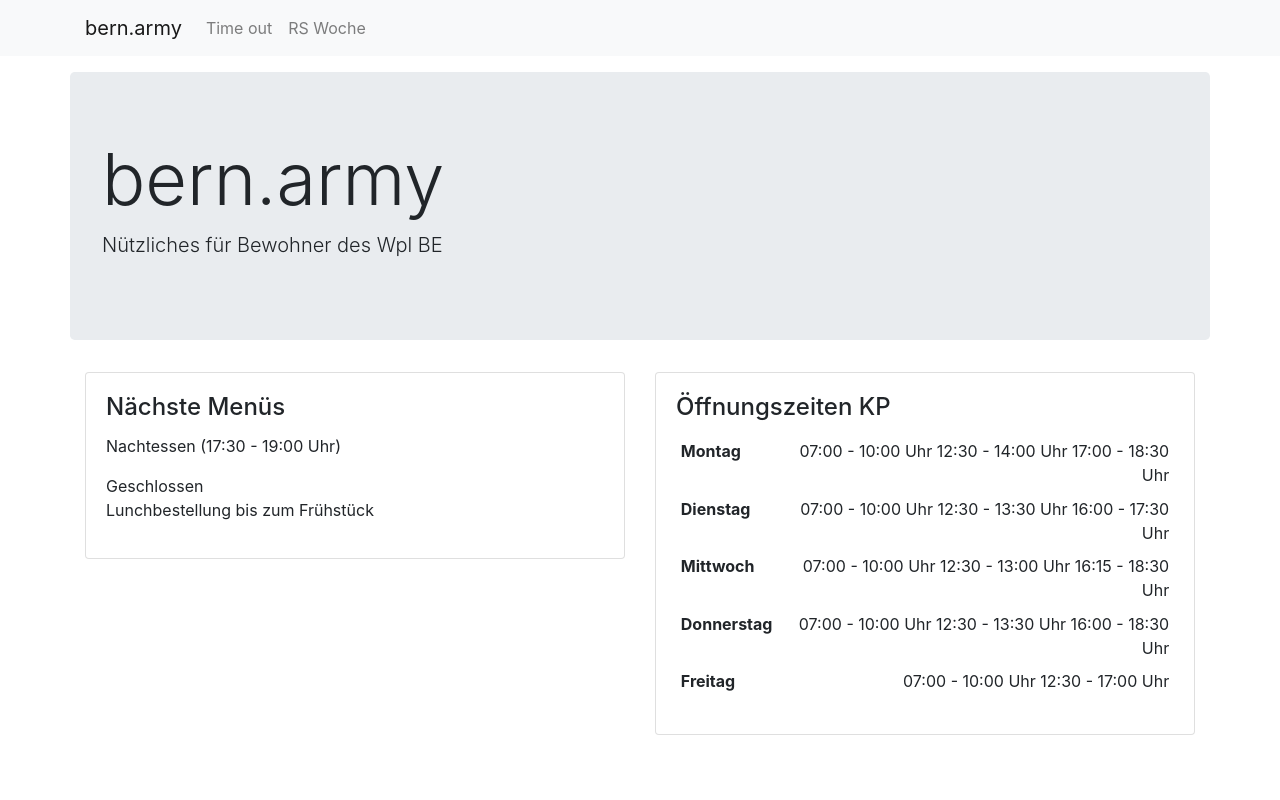
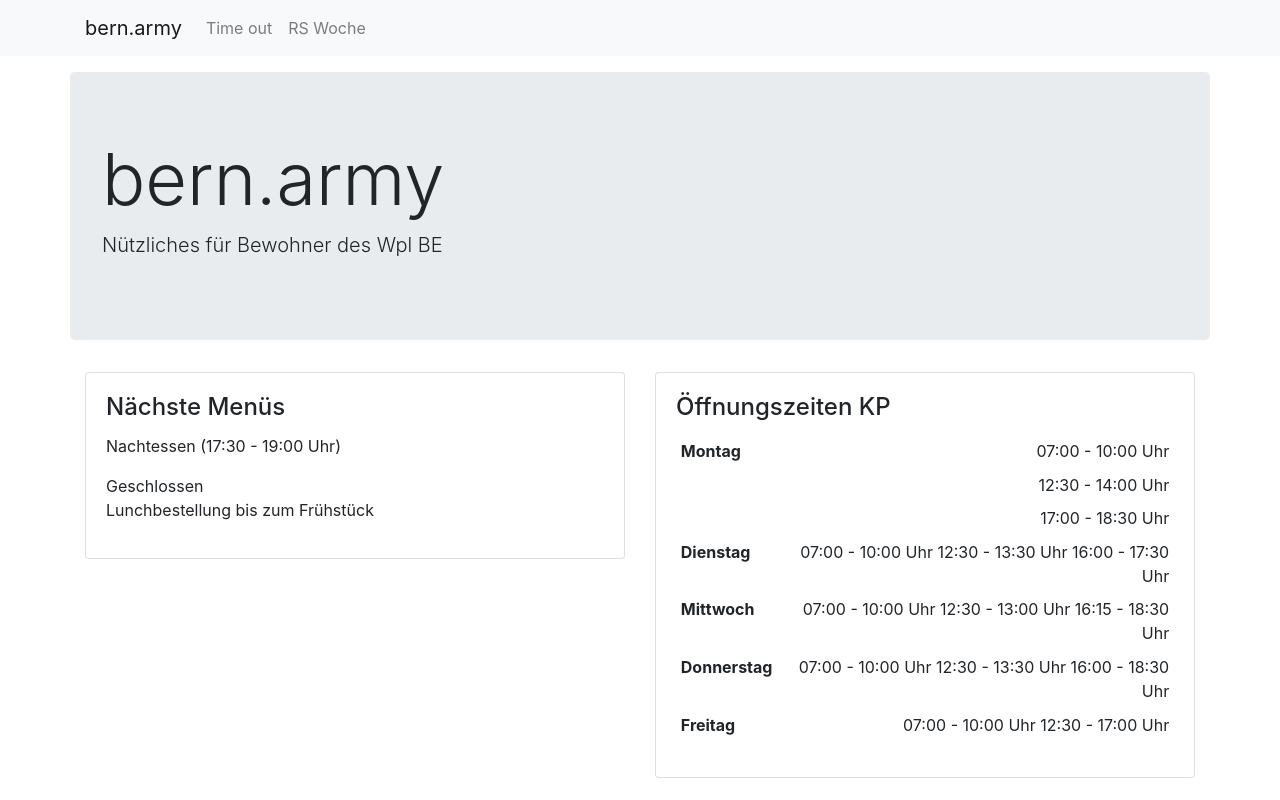
Before and after one commit to jmesserli/bern.army, a Nuxt app: page / in a window 1280 px wide. Built offline with nearby package versions, Linux system fonts and the light colour scheme; what vue-matomo would draw is missing.

Commit message:
Test of new fix

```diff
--- a/pages/index.vue
+++ b/pages/index.vue
@@ -1,3 +1,4 @@
+
 <template>
   <div class="container">
     <div class="row">
@@ -44,7 +45,21 @@
                   </th>
                   <td class="text-right">
                     07:00 - 10:00 Uhr
+                  </td>
+                </tr>
+		<tr>
+                  <th scope="row">
+
+                  </th>
+                  <td class="text-right">
                     12:30 - 14:00 Uhr
+                  </td>
+                </tr>
+		<tr>
+                  <th scope="row">
+
+                  </th>
+                  <td class="text-right">
                     17:00 - 18:30 Uhr
                   </td>
                 </tr>
```
